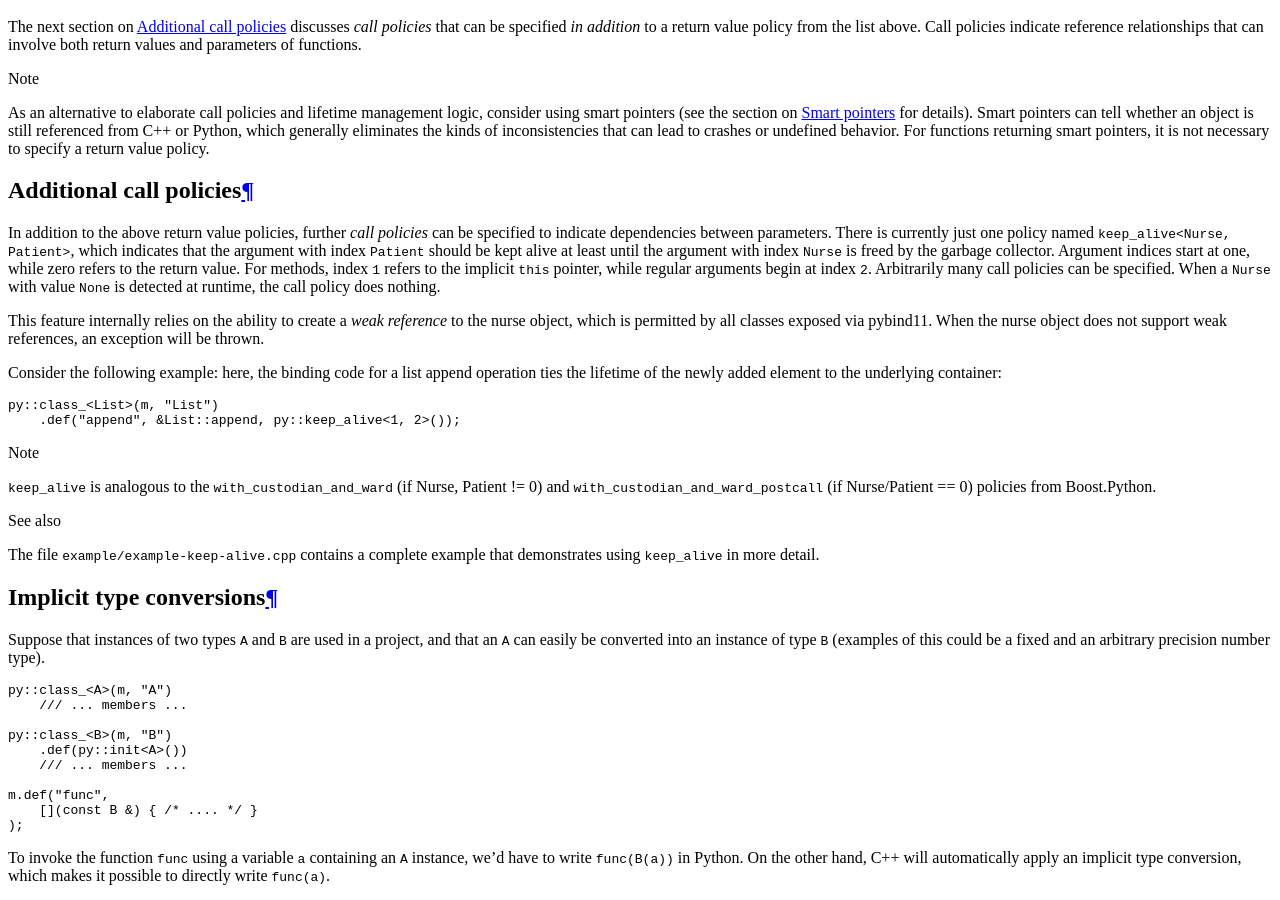
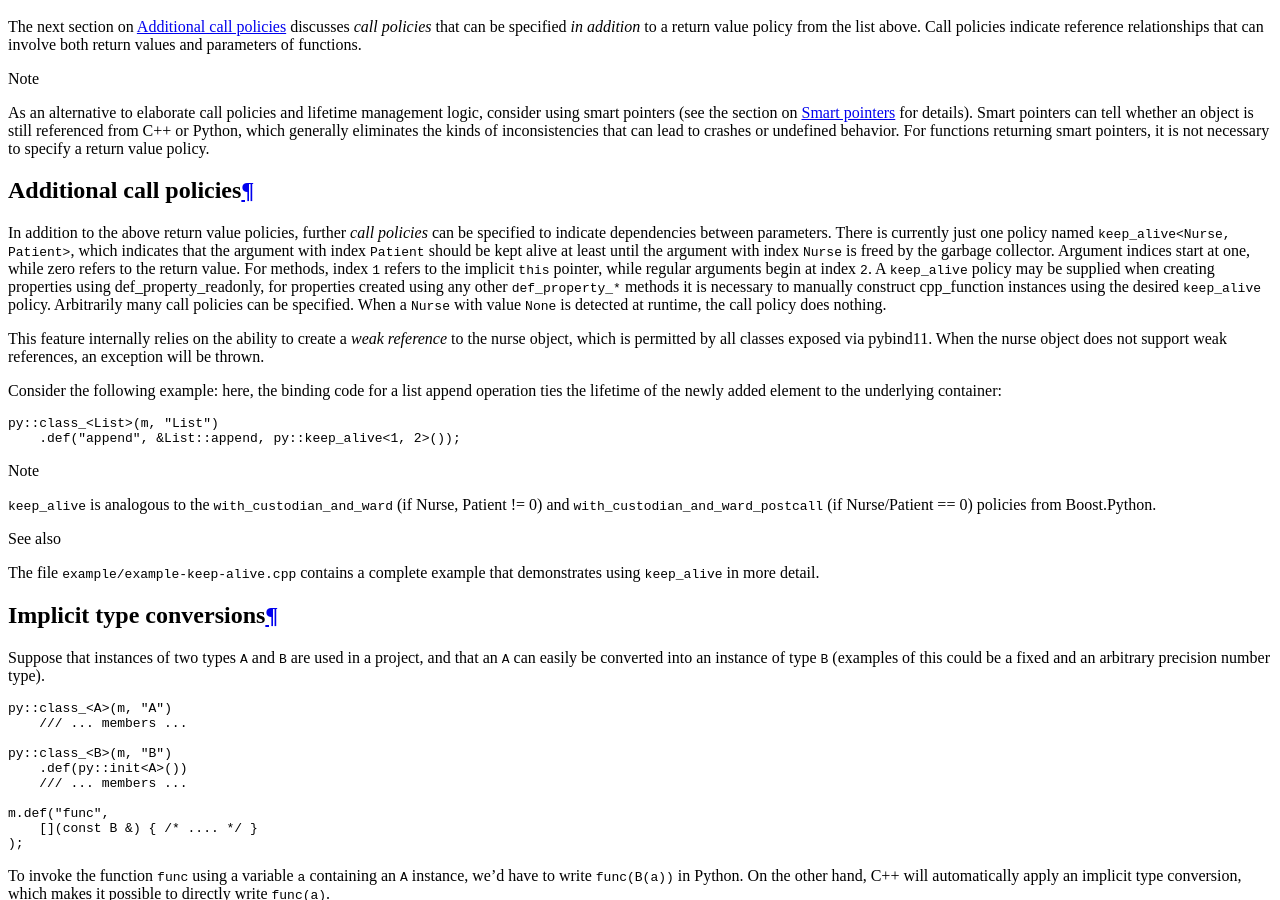
Before and after one commit to pybind/pybind11, a Sphinx documentation site: the page built from docs/advanced.rst, in a window 1280 px wide and 900 px high, scrolled down 8753 px. Built offline with Sphinx 7.4.7 and the Read the Docs theme 2.0.0, drawn with Linux system fonts in a browser that asks for light colours.

Commit message:
Enable keep_alive for def_property_readonly

```diff
--- a/docs/advanced.rst
+++ b/docs/advanced.rst
@@ -666,8 +666,12 @@ argument with index ``Patient`` should be kept alive at least until the
 argument with index ``Nurse`` is freed by the garbage collector. Argument
 indices start at one, while zero refers to the return value. For methods, index
 ``1`` refers to the implicit ``this`` pointer, while regular arguments begin at
-index ``2``. Arbitrarily many call policies can be specified. When a ``Nurse``
-with value ``None`` is detected at runtime, the call policy does nothing.
+index ``2``. A ``keep_alive`` policy may be supplied when creating properties
+using def_property_readonly, for properties created using any other
+``def_property_*`` methods it is necessary to manually construct cpp_function
+instances using the desired ``keep_alive`` policy. Arbitrarily many call policies
+can be specified. When a ``Nurse`` with value ``None`` is detected at runtime,
+the call policy does nothing.
 
 This feature internally relies on the ability to create a *weak reference* to
 the nurse object, which is permitted by all classes exposed via pybind11. When
```
Also changed, not shown: 1 other file.
